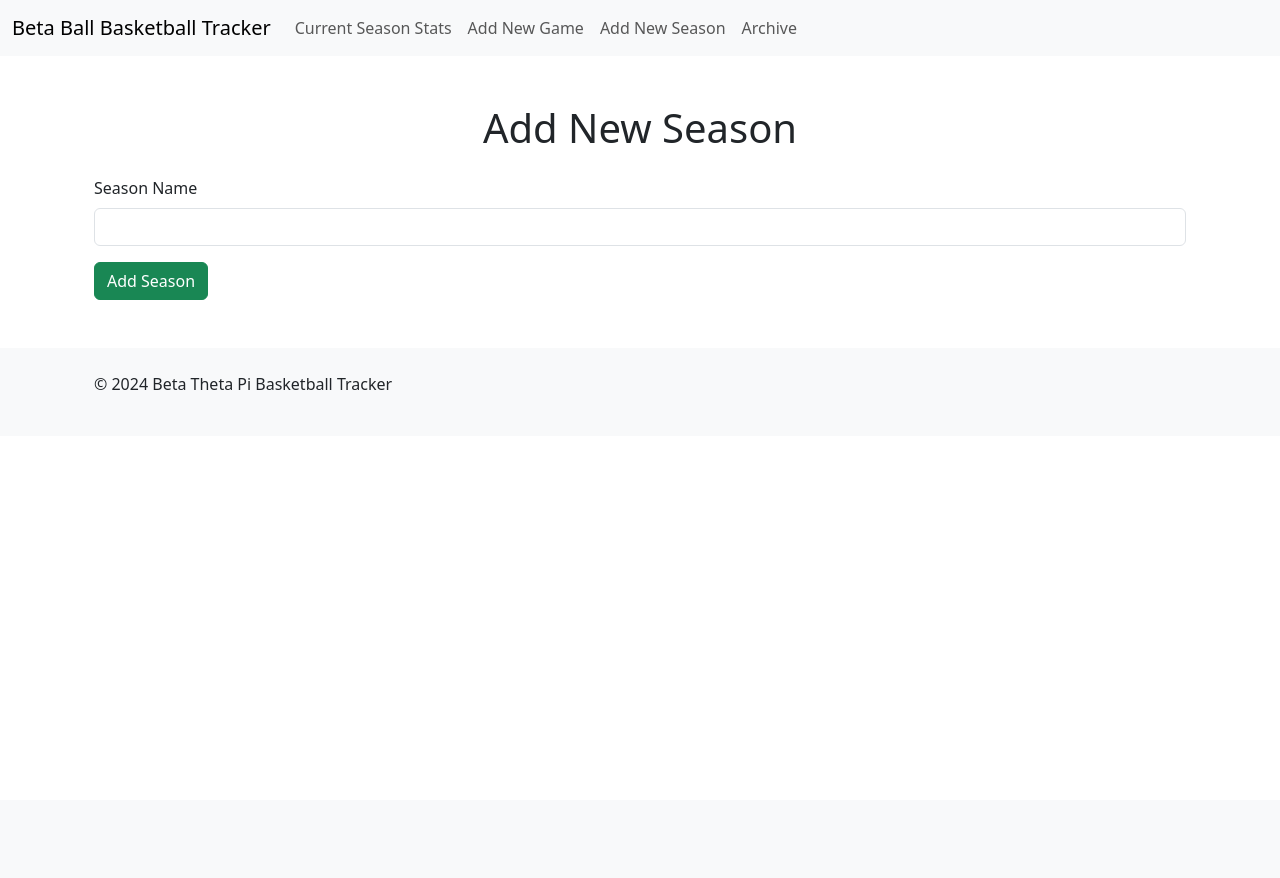
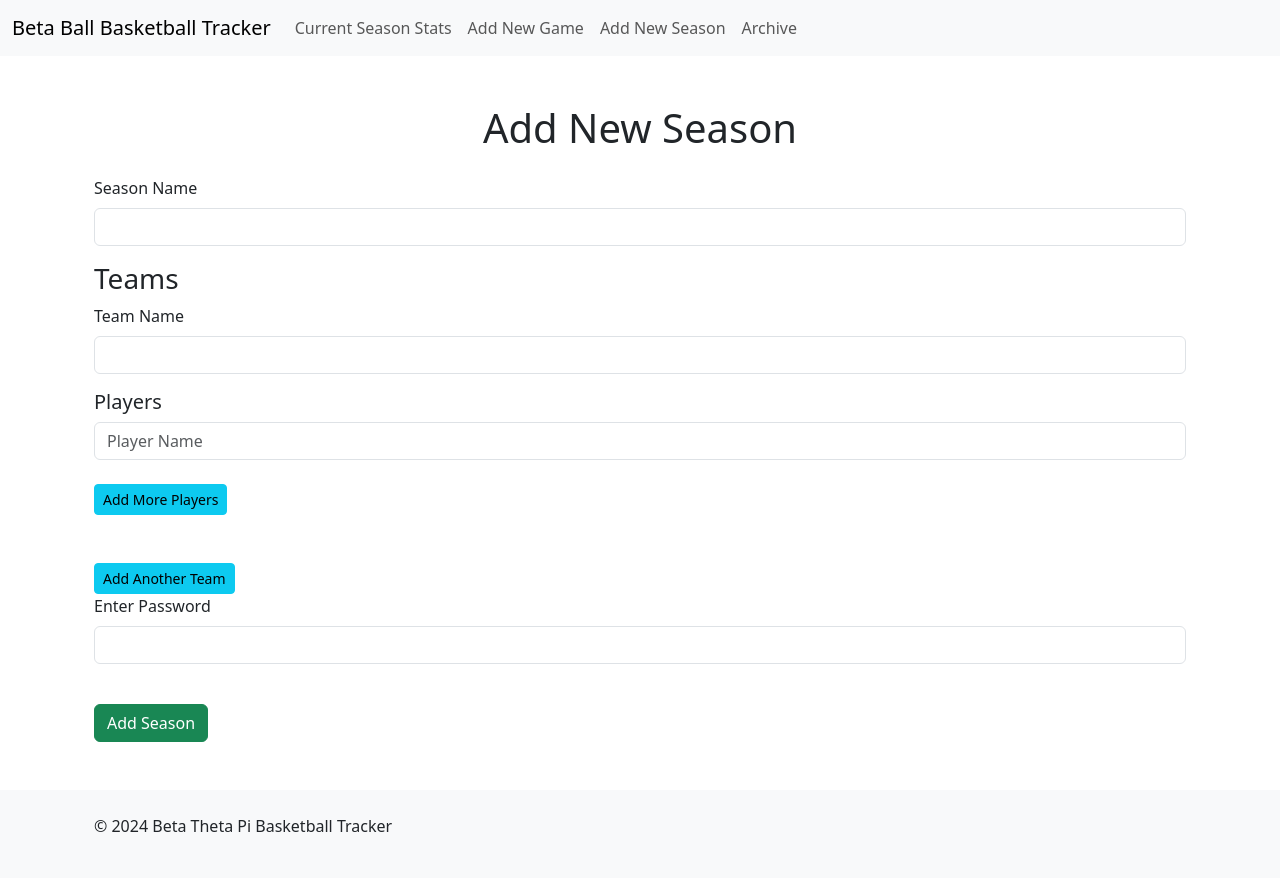
Before and after one commit to atijmahesh/beta-ball, a Flask app: page /add-season in a window 1280 px wide. Before the commit the page ends 390 px from the top, so only its background shows below. Run offline with Flask 3, Linux system fonts and the light colour scheme.

Commit message:
add Season done

```diff
--- a/server.py
+++ b/server.py
@@ -15,37 +15,30 @@ class Season(db.Model):
     name = db.Column(db.String(100), nullable=False)
     start_date = db.Column(db.DateTime, default=datetime.now)
     teams = db.relationship('Team', backref='season', lazy=True)
-    games = db.relationship('Game', backref='season', lazy=True)
 
 class Team(db.Model):
     id = db.Column(db.Integer, primary_key=True)
     name = db.Column(db.String(100), nullable=False)
     season_id = db.Column(db.Integer, db.ForeignKey('season.id'), nullable=False)
+    wins = db.Column(db.Integer, default=0)
+    losses = db.Column(db.Integer, default=0)
     players = db.relationship('Player', backref='team', lazy=True)
 
 class Player(db.Model):
     id = db.Column(db.Integer, primary_key=True)
     name = db.Column(db.String(100), nullable=False)
     team_id = db.Column(db.Integer, db.ForeignKey('team.id'), nullable=False)
+    games_played = db.Column(db.Integer, default=0)
     stats = db.relationship('Stat', backref='player', lazy=True)
-
-class Game(db.Model):
-    id = db.Column(db.Integer, primary_key=True)
-    date = db.Column(db.DateTime, default=datetime.utcnow)
-    season_id = db.Column(db.Integer, db.ForeignKey('season.id'), nullable=False)
-    team1_id = db.Column(db.Integer, db.ForeignKey('team.id'), nullable=False)
-    team2_id = db.Column(db.Integer, db.ForeignKey('team.id'), nullable=False)
-    score_team1 = db.Column(db.Integer, default=0)
-    score_team2 = db.Column(db.Integer, default=0)
-    stats = db.relationship('Stat', backref='game', lazy=True)
 
 class Stat(db.Model):
     id = db.Column(db.Integer, primary_key=True)
     points = db.Column(db.Integer, default=0)
     rebounds = db.Column(db.Integer, default=0)
     assists = db.Column(db.Integer, default=0)
+    blocks = db.Column(db.Integer, default=0)
+    steals = db.Column(db.Integer, default=0)
     player_id = db.Column(db.Integer, db.ForeignKey('player.id'), nullable=False)
-    game_id = db.Column(db.Integer, db.ForeignKey('game.id'), nullable=False)
 
 # Routes
 @app.route('/')
@@ -63,40 +56,82 @@ def current_season():
 def add_season():
     if request.method == 'POST':
         season_name = request.form['season_name']
+        team_names = request.form.getlist('team_name[]')
+        password = request.form['password']
+
+        # Password protection
+        if password != 'admin123':
+            flash('Incorrect password!', 'danger')
+            return redirect(url_for('add_season'))
+
+        # Create new season
         new_season = Season(name=season_name)
         db.session.add(new_season)
         db.session.commit()
-        flash('New season added successfully!', 'success')
+
+        # Add teams and players
+        for idx, team_name in enumerate(team_names):
+            new_team = Team(name=team_name, season_id=new_season.id)
+            db.session.add(new_team)
+            db.session.commit()
+
+            player_names = request.form.getlist(f'player_name_team_{idx}[]')
+            for player_name in player_names:
+                new_player = Player(name=player_name, team_id=new_team.id)
+                db.session.add(new_player)
+
+        db.session.commit()
+        flash('New season and teams added successfully!', 'success')
         return redirect(url_for('home'))
-    return render_template('add_season.html')
+
+    # Initialize teams and players_by_team for the form (in case there are no teams yet)
+    teams = [(0, '')]  # One empty team for starting
+    players_by_team = {0: ['']}  # One empty player for team 0
+
+    return render_template('add_season.html', teams=teams, players_by_team=players_by_team)
+
 
 @app.route('/archive')
 def archive():
     seasons = Season.query.order_by(Season.start_date.desc()).all()
     return render_template('archive.html', seasons=seasons)
 
+@app.route('/player/<int:player_id>')
+def player(player_id):
+    player = Player.query.get_or_404(player_id)
+    return render_template('player.html', player=player)
+
+# Route for recording a game result
 @app.route('/game', methods=['GET', 'POST'])
 def game():
     if request.method == 'POST':
         team1_id = request.form['team1']
         team2_id = request.form['team2']
-        score_team1 = request.form['score_team1']
-        score_team2 = request.form['score_team2']
-        game = Game(team1_id=team1_id, team2_id=team2_id, score_team1=score_team1, score_team2=score_team2)
-        db.session.add(game)
+        score_team1 = int(request.form['score_team1'])
+        score_team2 = int(request.form['score_team2'])
+
+        # Find the teams
+        team1 = Team.query.get(team1_id)
+        team2 = Team.query.get(team2_id)
+
+        # Determine winner and loser
+        if score_team1 > score_team2:
+            team1.wins += 1
+            team2.losses += 1
+        elif score_team2 > score_team1:
+            team2.wins += 1
+            team1.losses += 1
+        else:
+            flash('The game was a tie, no changes to wins/losses', 'info')
+
         db.session.commit()
-        flash('Game stats updated successfully!', 'success')
+        flash('Game result updated successfully!', 'success')
         return redirect(url_for('home'))
 
     current_season = Season.query.order_by(Season.start_date.desc()).first()
     teams = Team.query.filter_by(season_id=current_season.id).all()
     return render_template('game.html', teams=teams)
 
-@app.route('/player/<int:player_id>')
-def player(player_id):
-    player = Player.query.get_or_404(player_id)
-    return render_template('player.html', player=player)
-
 if __name__ == '__main__':
     with app.app_context():
         db.create_all()
--- a/templates/add_season.html
+++ b/templates/add_season.html
@@ -6,11 +6,75 @@
 <div class="container mt-5">
     <h1 class="text-center">Add New Season</h1>
     <form action="{{ url_for('add_season') }}" method="POST" class="mt-4">
+        <!-- Season Name -->
         <div class="mb-3">
             <label for="season_name" class="form-label">Season Name</label>
-            <input type="text" class="form-control" id="season_name" name="season_name" required>
+            <input type="text" class="form-control" id="season_name" name="season_name" value="{{ season_name or '' }}" required>
         </div>
-        <button type="submit" class="btn btn-success">Add Season</button>
+
+        <!-- Add Teams and Players -->
+        <div id="teams">
+            <h3>Teams</h3>
+            {% for team_idx, team_name in teams %}
+            <div class="team mb-4">
+                <label for="team_name" class="form-label">Team Name</label>
+                <input type="text" class="form-control" id="team_name" name="team_name[]" value="{{ team_name }}" required>
+
+                <div class="players">
+                    <h5 class="mt-3">Players</h5>
+                    {% for player_name in players_by_team[team_idx] %}
+                    <div class="player mb-3">
+                        <input type="text" class="form-control" name="player_name_team_{{ team_idx }}[]" value="{{ player_name }}" placeholder="Player Name" required>
+                    </div>
+                    {% endfor %}
+                </div>
+
+                <!-- Add more players button -->
+                <button type="button" class="btn btn-info btn-sm mt-2" onclick="addPlayer(this)">Add More Players</button>
+            </div>
+            {% endfor %}
+        </div>
+
+        <!-- Add more teams button -->
+        <button type="button" class="btn btn-info btn-sm mt-4" onclick="addTeam()">Add Another Team</button>
+
+        <div class="mb-3">
+            <label for="password" class="form-label">Enter Password</label>
+            <input type="password" class="form-control" id="password" name="password" required>
+        </div>
+
+        <button type="submit" class="btn btn-success mt-4">Add Season</button>
     </form>
 </div>
+
+<script>
+    let teamCount = {{ teams|length if teams else 1 }};
+
+    function addTeam() {
+        const teamTemplate = `
+            <div class="team mb-4">
+                <label for="team_name" class="form-label">Team Name</label>
+                <input type="text" class="form-control" name="team_name[]" required>
+
+                <div class="players">
+                    <h5 class="mt-3">Players</h5>
+                    <div class="player mb-3">
+                        <input type="text" class="form-control" name="player_name_team_${teamCount}[]" placeholder="Player Name" required>
+                    </div>
+                </div>
+
+                <button type="button" class="btn btn-info btn-sm mt-2" onclick="addPlayer(this)">Add More Players</button>
+            </div>`;
+        document.getElementById('teams').insertAdjacentHTML('beforeend', teamTemplate);
+        teamCount++;
+    }
+
+    function addPlayer(button) {
+        const teamIndex = button.previousElementSibling.querySelector('.player input').name.match(/\d+/)[0];
+        const playerTemplate = `<div class="player mb-3">
+            <input type="text" class="form-control" name="player_name_team_${teamIndex}[]" placeholder="Player Name" required>
+        </div>`;
+        button.previousElementSibling.insertAdjacentHTML('beforeend', playerTemplate);
+    }
+</script>
 {% endblock %}
```
Also changed, not shown: instance/stats.db.
